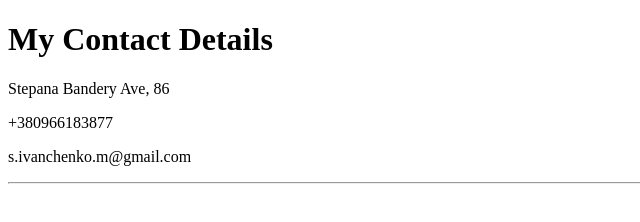
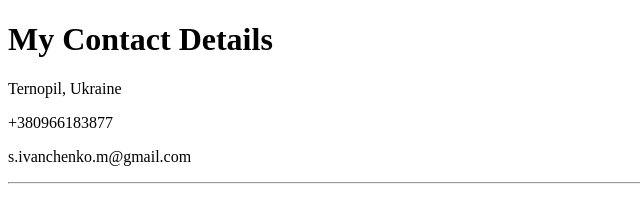
Before and after one commit to sergivanchenko/online-resume, a plain HTML site: page contact.html in a window 1280 px wide. Shown: the full height of the page, 0-640 px from the left. Drawn offline with Linux system fonts and the light colour scheme.

Commit message:
Update contact.html

```diff
--- a/contact.html
+++ b/contact.html
@@ -7,7 +7,7 @@
   </head>
   <body>
     <h1>My Contact Details</h1>
-    <p>Stepana Bandery Ave, 86</p>
+    <p>Ternopil, Ukraine</p>
     <p>+380966183877</p>
     <p>s.ivanchenko.m@gmail.com</p>
     <hr />
```
